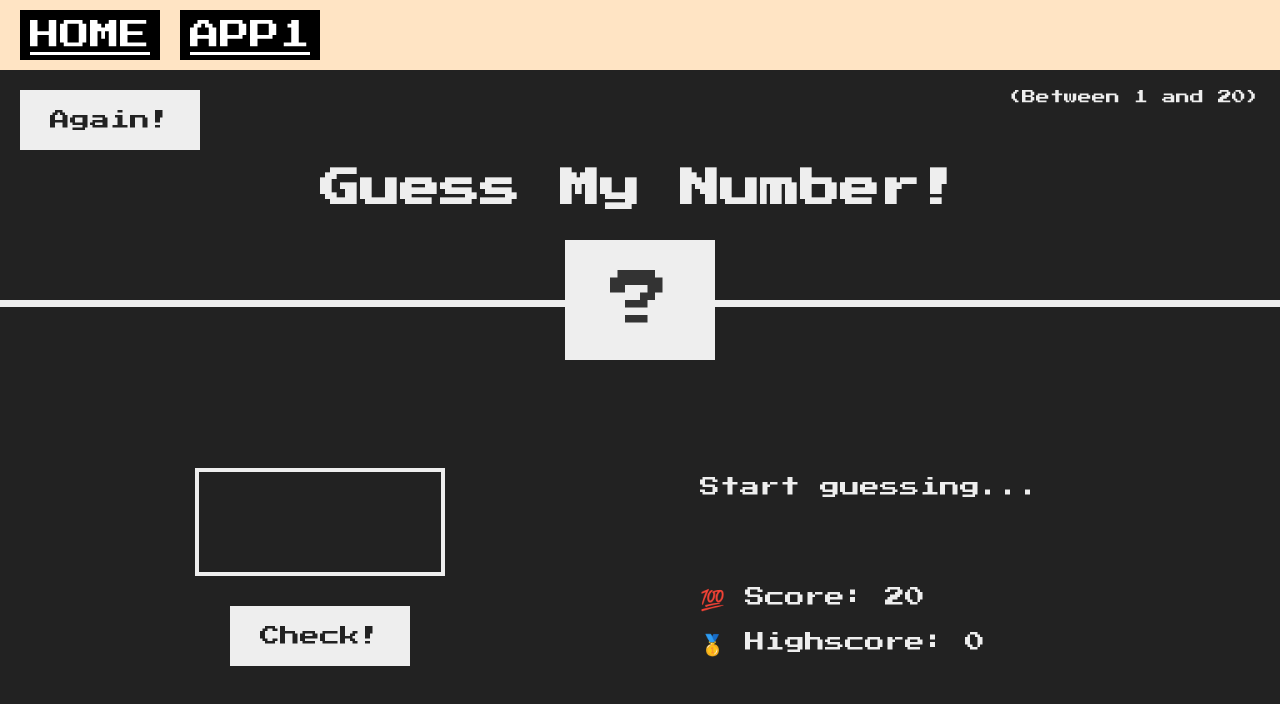
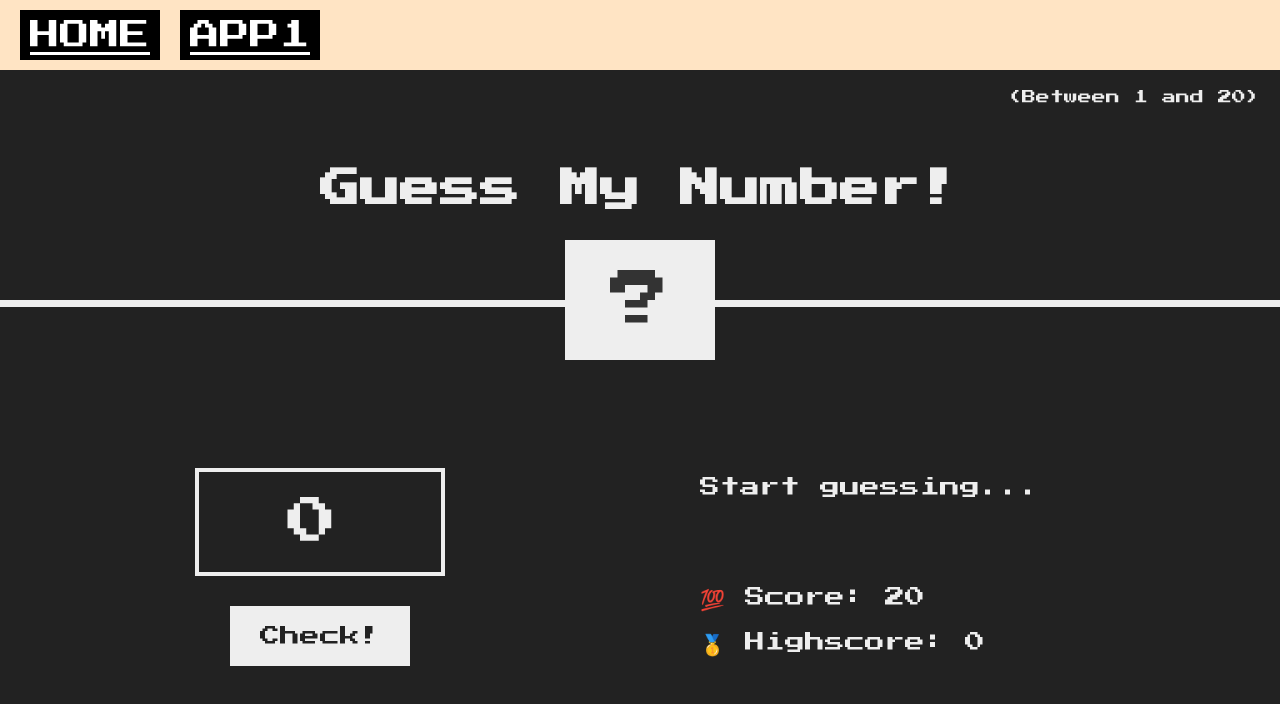
Before and after one commit to ArminasStrolys/js-fundamentals, a React (Create React App) app: page /p1 in a window 1280 px wide. Shown: the top 704 px of the page. Built offline with nearby package versions, Linux system fonts and the light colour scheme.

Commit message:
Making mini project on React from vanilla js tutorial

```diff
--- a/src/Fundamentals/Projects/Project1.jsx
+++ b/src/Fundamentals/Projects/Project1.jsx
@@ -5,15 +5,13 @@ import './project1.css';
 export const Project1 = () => {
   const [score, setScore] = useState(20);
   const [highscore, setHighscore] = useState(0);
-  const [userValue, setUserValue] = useState(null);
+  const [userValue, setUserValue] = useState(0);
   const [victory, setVictory] = useState(false);
   const [message, setMessage] = useState('Start guessing...');
 
   const [randomNum, setRandomNum] = useState(
-    Math.floor(Math.random() * 10 + 1)
+    Math.floor(Math.random() * 20 + 1)
   );
-
-  console.log(randomNum);
 
   const handleValueCheck = () => {
     console.log(userValue);
@@ -22,9 +20,16 @@ export const Project1 = () => {
 
   const handleReset = () => {
     setScore(20);
-    setRandomNum(Math.floor(Math.random() * 10 + 1));
+    setRandomNum(Math.floor(Math.random() * 20 + 1));
     setVictory(false);
+    setMessage('Start guessing...');
   };
+
+  if (score === 0) {
+    setMessage('You lost!');
+    alert('Game lost :(');
+    handleReset();
+  }
 
   const handleGuessCheck = () => {
     if (userValue === randomNum) {
@@ -42,12 +47,9 @@ export const Project1 = () => {
 
   return (
     <>
-      <header>
+      <header className={!victory ? 'header' : 'header--win'}>
         <h1>Guess My Number!</h1>
-        <p className="between">(Between 1 and {score})</p>
-        <button onClick={handleReset} className="btn again">
-          Again!
-        </button>
+        <p className="between">(Between 1 and 20)</p>
         <div className="number">{victory ? randomNum : '?'}</div>
       </header>
       <main className="main-theme">
@@ -55,11 +57,18 @@ export const Project1 = () => {
           <input
             type="number"
             className="guess"
+            value={userValue}
             onChange={(e) => setUserValue(+e.target.value)}
           />
-          <button className="btn check" onClick={handleValueCheck}>
-            Check!
-          </button>
+          {victory ? (
+            <button onClick={handleReset} className="btn again">
+              Again!
+            </button>
+          ) : (
+            <button className="btn check" onClick={handleValueCheck}>
+              Check!
+            </button>
+          )}
         </section>
         <section className="right">
           <p className="message">{message}</p>
--- a/src/Fundamentals/Projects/project1.css
+++ b/src/Fundamentals/Projects/project1.css
@@ -21,11 +21,20 @@ body {
 }
 
 /* LAYOUT */
-header {
+.header {
   position: relative;
   height: 29.6vh;
   border-bottom: 7px solid #eee;
   background-color: #222;
+  margin-top: 20px;
+
+}
+
+.header--win {
+  position: relative;
+  height: 29.6vh;
+  border-bottom: 7px solid #eee;
+  background-color: rgb(4, 134, 0);
   margin-top: 20px;
 }
 
@@ -80,12 +89,6 @@ h1 {
   right: 2rem;
 }
 
-.again {
-  position: absolute;
-  top: 2rem;
-  left: 2rem;
-}
-
 .guess {
   background: none;
   border: 4px solid #eee;
```
